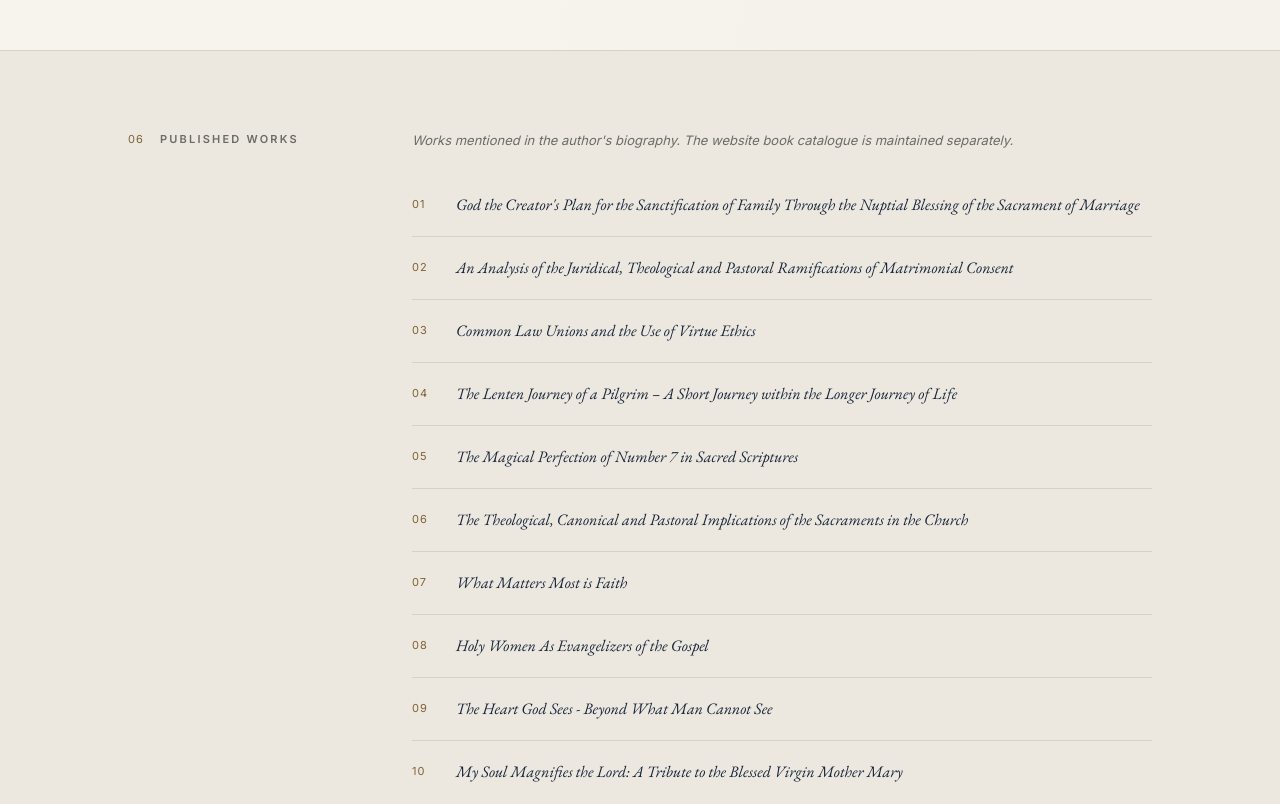
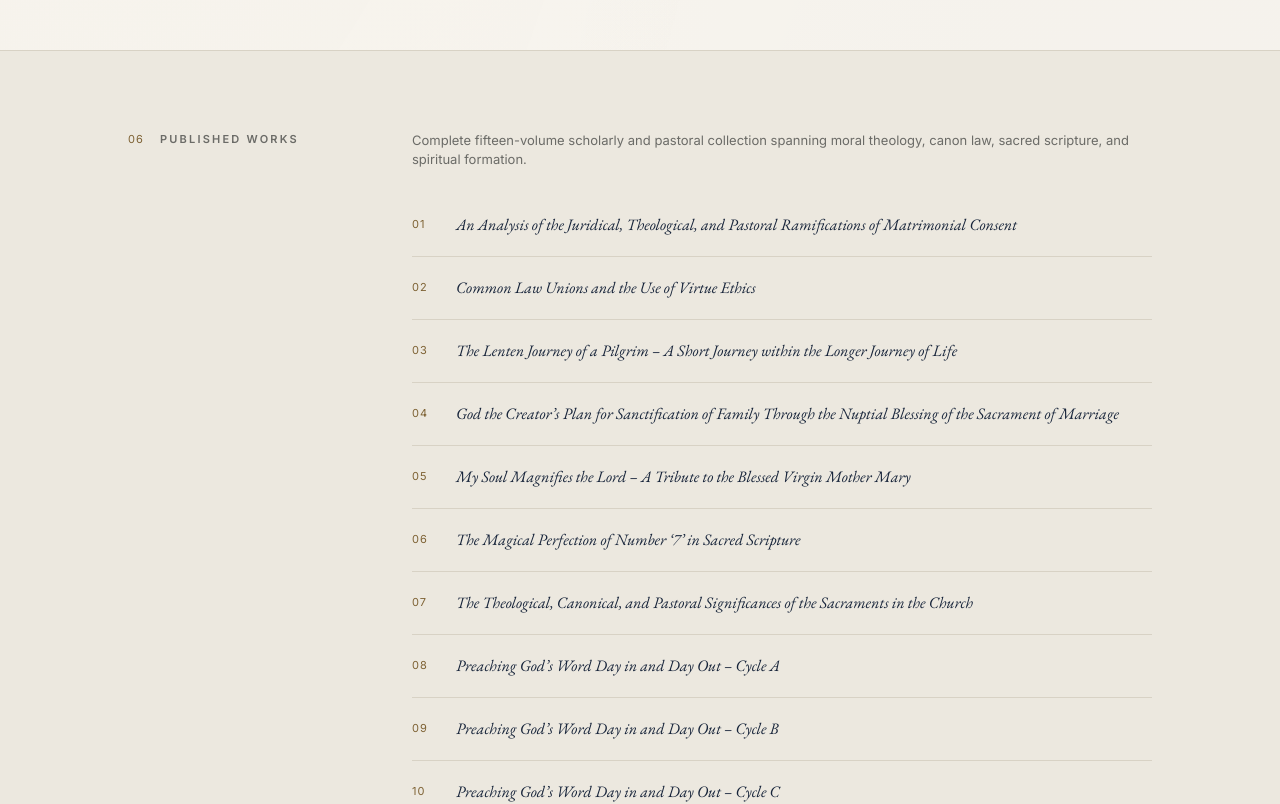
Before and after one commit to Meltxmicheal/REV-FR-DR-JOSEPHRAJ, a React (Vite) app: page /about in a window 1280 px wide. Shown: the part 2600-3404 px from the top of the page. Built offline with nearby package versions, Linux system fonts and the light colour scheme; the HTML template or start-up script is replaced by a standard one.

Commit message:
Update official email to josephraj13@hotmail.com and expand Published Works to all 15 books

```diff
--- a/src/components/forms/ContactForm.tsx
+++ b/src/components/forms/ContactForm.tsx
@@ -13,7 +13,7 @@ type Fields = {
 
 type Errors = Partial<Record<keyof Fields, string>>
 
-const AUTHOR_EMAIL = "josephraj167@gmail.com"
+const AUTHOR_EMAIL = "josephraj13@hotmail.com"
 
 function validate(fields: Fields): Errors {
   const errors: Errors = {}
@@ -42,6 +42,24 @@ export default function ContactForm() {
     }
   }
 
+  function formatEmailBody() {
+    return [
+      "New message received from the Rev. Dr. Fr. Joseph Raj website.",
+      "",
+      `Name:\n${fields.name}`,
+      "",
+      `Email:\n${fields.email}`,
+      "",
+      `Subject:\n${fields.subject}`,
+      "",
+      `Message:\n${fields.message}`,
+      "",
+      "Source:\nContact Form (josephraj.org)",
+      "",
+      `Date:\n${new Date().toLocaleString()}`,
+    ].join("\n")
+  }
+
   function handleSubmit(e: FormEvent) {
     e.preventDefault()
     const newErrors = validate(fields)
@@ -53,9 +71,8 @@ export default function ContactForm() {
     setFormState("submitting")
 
     // Construct mailto link with encoded parameters
-    const subjectEncoded = encodeURIComponent(`[Website Inquiry] ${fields.subject}`)
-    const bodyContent = `From: ${fields.name}\nEmail: ${fields.email}\nSubject: ${fields.subject}\n\nMessage:\n${fields.message}`
-    const bodyEncoded = encodeURIComponent(bodyContent)
+    const subjectEncoded = encodeURIComponent(`Website Contact — ${fields.subject}`)
+    const bodyEncoded = encodeURIComponent(formatEmailBody())
     const mailtoUrl = `mailto:${AUTHOR_EMAIL}?subject=${subjectEncoded}&body=${bodyEncoded}`
 
     // Trigger email client directly
@@ -64,8 +81,7 @@ export default function ContactForm() {
   }
 
   function handleCopy() {
-    const bodyContent = `From: ${fields.name}\nEmail: ${fields.email}\nSubject: ${fields.subject}\n\nMessage:\n${fields.message}`
-    navigator.clipboard.writeText(bodyContent)
+    navigator.clipboard.writeText(formatEmailBody())
     setCopied(true)
     setTimeout(() => setCopied(false), 3000)
   }
--- a/src/components/forms/PublicationForm.tsx
+++ b/src/components/forms/PublicationForm.tsx
@@ -6,7 +6,7 @@ type PublicationFormProps = {
 
 type FormState = "idle" | "submitting" | "success"
 
-const NOTIFY_EMAIL = "josephraj167@gmail.com"
+const NOTIFY_EMAIL = "josephraj13@hotmail.com"
 
 export default function PublicationForm({ compact = false }: PublicationFormProps) {
   const [email, setEmail] = useState("")
@@ -47,6 +47,18 @@ export default function PublicationForm({ compact = false }: PublicationFormProp
   }
 
   if (formState === "success") {
+    const notifyBody = [
+      "New publication notification request received from the Rev. Dr. Fr. Joseph Raj website.",
+      "",
+      `Email:\n${savedEmail}`,
+      "",
+      "Source:\nPublication Updates Form (josephraj.org)",
+      "",
+      `Date:\n${new Date().toLocaleString()}`,
+      "",
+      "Request:\nPlease notify me when new books and publications by Rev. Fr. Dr. Joseph Raj are released.",
+    ].join("\n")
+
     return (
       <div className="bg-background border border-border p-4 space-y-2 text-left" role="status" aria-live="polite">
         <p className="font-sans text-[13px] text-navy font-medium">
@@ -55,7 +67,7 @@ export default function PublicationForm({ compact = false }: PublicationFormProp
         <p className="font-sans text-[12px] text-muted-foreground leading-relaxed">
           Your email (<strong className="text-foreground">{savedEmail}</strong>) is registered. To ensure priority dispatch upon release, you can also{" "}
           <a
-            href={`mailto:${NOTIFY_EMAIL}?subject=${encodeURIComponent("Book Publication Notification Request")}&body=${encodeURIComponent(`Please notify me (${savedEmail}) when new books by Rev. Fr. Dr. Joseph Raj are released.`)}`}
+            href={`mailto:${NOTIFY_EMAIL}?subject=${encodeURIComponent("Website Notification Request — New Book Releases")}&body=${encodeURIComponent(notifyBody)}`}
             className="text-navy underline hover:text-gold"
           >
             send a 1-click confirmation note
--- a/src/data/author.ts
+++ b/src/data/author.ts
@@ -30,6 +30,7 @@ export type AuthorData = {
   name: string
   fullName: string
   eyebrow: string
+  email: string
   shortBio: string
   imageUrl: string
 
@@ -62,6 +63,7 @@ export const author: AuthorData = {
   name: "Joseph Raj",
   fullName: "Rev. Fr. Dr. Joseph Raj",
   eyebrow: "PRIEST · THEOLOGIAN · CANONIST · PREACHER · AUTHOR",
+  email: "josephraj13@hotmail.com",
 
   shortBio:
     "Born in Tamil Nadu, India, and ordained to the priesthood in 1997 for the Archdiocese of Castries, Saint Lucia. Rev. Fr. Dr. Joseph Raj is a theologian, canonist, preacher, and author whose writings span marriage, family life, moral theology, canon law, and spirituality.",
@@ -117,32 +119,45 @@ export const author: AuthorData = {
     "Spirituality",
   ],
 
-  /* ── Section 06: Published Works (from biography) ───────────── */
+  /* ── Section 06: Published Works (Books 1–15) ───────────────── */
   publishedWorks: [
-    {
-      title:
-        "God the Creator's Plan for the Sanctification of Family Through the Nuptial Blessing of the Sacrament of Marriage",
-    },
     {
       title:
         "An Analysis of the Juridical, Theological and Pastoral Ramifications of Matrimonial Consent",
     },
     { title: "Common Law Unions and the Use of Virtue Ethics" },
+    { title: "The Lenten Journey of a Pilgrim" },
+    { title: "God the Creator’s Plan for Sanctification of Family" },
     {
       title:
-        "The Lenten Journey of a Pilgrim – A Short Journey within the Longer Journey of Life",
+        "My Soul Magnifies the Lord - A Tribute to the Blessed Virgin Mother Mary",
     },
-    { title: "The Magical Perfection of Number 7 in Sacred Scriptures" },
+    {
+      title: "The Magical Perfection of Number 7 in Sacred Scripture",
+    },
     {
       title:
-        "The Theological, Canonical and Pastoral Implications of the Sacraments in the Church",
+        "The Theological, Canonical, and Pastoral Significances of the Sacraments in the Church",
+    },
+    {
+      title: "Preaching God’s Word Day in and Day Out – (Cycle- A)",
+    },
+    {
+      title: "PREACHING GOD'S WORD DAY IN AND DAY OUT (CYCLE - B)",
+    },
+    {
+      title: "PREACHING GOD'S WORD DAY IN AND DAY OUT (CYCLE - C)",
     },
     { title: "What Matters Most is Faith" },
-    { title: "Holy Women As Evangelizers of the Gospel" },
-    { title: "The Heart God Sees - Beyond What Man Cannot See" },
+    { title: "Holy Women as Evangelizers of the Gospel" },
     {
-      title:
-        "My Soul Magnifies the Lord: A Tribute to the Blessed Virgin Mother Mary",
+      title: "The Heart God Sees — Beyond What Man Cannot See",
+    },
+    {
+      title: "Celebrating the Liturgical Life of the Church",
+    },
+    {
+      title: "Encountering Immanuel: The Messiah",
     },
   ],
 
--- a/src/pages/AboutPage.tsx
+++ b/src/pages/AboutPage.tsx
@@ -285,24 +285,32 @@ export default function AboutPage() {
         <Container>
           <TwoCol number="06" label="Published Works">
             <div id="published-works-heading">
-              <p className="font-sans text-[13px] text-muted-foreground mb-6 italic">
-                Works mentioned in the author's biography. The website book catalogue is maintained
-                separately.
+              <p className="font-sans text-[13px] text-muted-foreground mb-6">
+                Complete fifteen-volume scholarly and pastoral collection spanning moral theology, canon law, sacred scripture, and spiritual formation.
               </p>
-              <ol className="space-y-0" aria-label="Published works listed in biography">
-                {author.publishedWorks.map((work, i) => (
+              <ol className="space-y-0" aria-label="Published works">
+                {books.map((b, i) => (
                   <li
-                    key={i}
+                    key={b.id}
                     className={`flex items-start gap-5 py-5 ${
-                      i < author.publishedWorks.length - 1 ? "border-b border-border" : ""
+                      i < books.length - 1 ? "border-b border-border" : ""
                     }`}
                   >
                     <span className="font-sans text-[11px] text-gold tracking-widest pt-0.5 shrink-0 w-6">
                       {String(i + 1).padStart(2, "0")}
                     </span>
-                    <p className="font-serif text-[16px] text-navy leading-snug font-normal italic">
-                      {work.title}
-                    </p>
+                    <Link
+                      to={`/books/${b.slug}`}
+                      className="font-serif text-[16px] text-navy hover:text-gold transition-colors leading-snug font-normal italic inline-flex items-center gap-1.5 group"
+                    >
+                      <span>{b.title}</span>
+                      <span
+                        className="not-italic text-[12px] text-gold/70 group-hover:text-gold opacity-0 group-hover:opacity-100 transition-opacity shrink-0"
+                        aria-hidden="true"
+                      >
+                        →
+                      </span>
+                    </Link>
                   </li>
                 ))}
               </ol>
--- a/src/pages/PrivacyPage.tsx
+++ b/src/pages/PrivacyPage.tsx
@@ -76,7 +76,7 @@ export default function PrivacyPage() {
               <p className="font-serif text-navy italic">
                 Office of Rev. Fr. Dr. Joseph Raj<br />
                 Archdiocese of Castries, Saint Lucia<br />
-                Email: <a href="mailto:josephraj167@gmail.com" className="text-gold underline underline-offset-4">josephraj167@gmail.com</a>
+                Email: <a href="mailto:josephraj13@hotmail.com" className="text-gold underline underline-offset-4">josephraj13@hotmail.com</a>
               </p>
             </section>
 
--- a/src/pages/TermsPage.tsx
+++ b/src/pages/TermsPage.tsx
@@ -56,7 +56,7 @@ export default function TermsPage() {
               <p className="font-serif text-navy italic">
                 Office of Rev. Fr. Dr. Joseph Raj<br />
                 Archdiocese of Castries, Saint Lucia<br />
-                Email: <a href="mailto:josephraj167@gmail.com" className="text-gold underline underline-offset-4">josephraj167@gmail.com</a>
+                Email: <a href="mailto:josephraj13@hotmail.com" className="text-gold underline underline-offset-4">josephraj13@hotmail.com</a>
               </p>
             </section>
 
```
